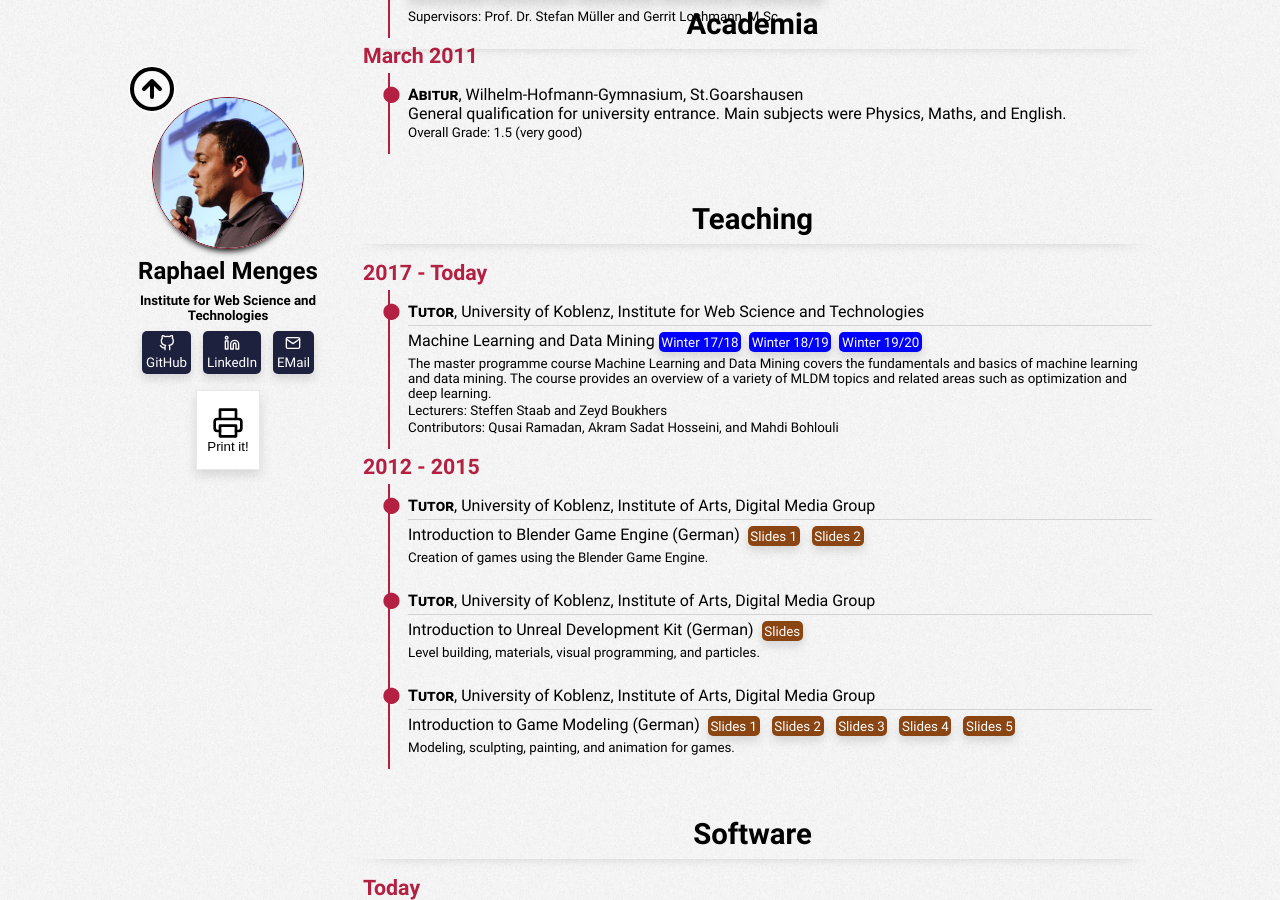
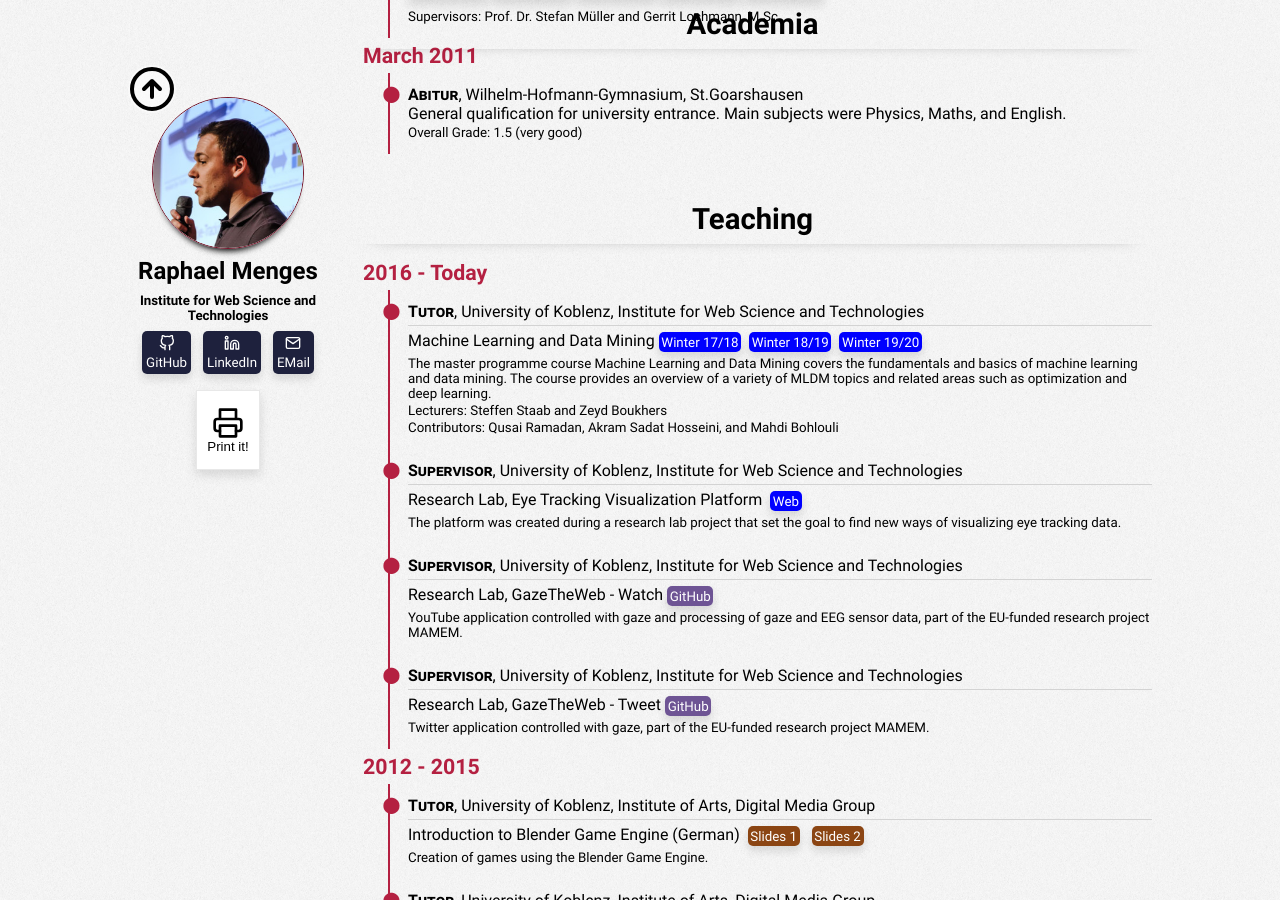
Before and after one commit to raphaelmenges/raphaelmenges.github.io, a Jekyll site: the page built from index.html, in a window 1280 px wide and 900 px high, scrolled down 2325 px. Built offline with Jekyll 4.4.1, drawn with Linux system fonts in a browser that asks for light colours; some of the changed text lies outside the part shown.

Commit message:
More teaching.

```diff
--- a/_includes/home/jobs.html
+++ b/_includes/home/jobs.html
@@ -32,7 +32,7 @@
 	</li>
 </ol>
 
-<h3>Winter Terms 2013 - 2015</h3>
+<h3>November 2013 - February 2015</h3>
 <ol>
 	<li>
 		<div><strong style='font-variant: small-caps'>Student Assistant</strong>, University of Koblenz, Institute for Web Science and Technologies</div>
--- a/_includes/home/teaching.html
+++ b/_includes/home/teaching.html
@@ -1,6 +1,6 @@
 <div class='timeline'>
 
-<h3>2017 - Today</h3>
+<h3>2016 - Today</h3>
 <ol>
 	<li>
 		<div><strong style='font-variant: small-caps'>Tutor</strong>, University of Koblenz, Institute for Web Science and Technologies</div>
@@ -8,6 +8,22 @@
 		<div class='abstract'>The master programme course Machine Learning and Data Mining covers the fundamentals and basics of machine learning and data mining. The course provides an overview of a variety of MLDM topics and related areas such as optimization and deep learning.</div>
 		<div class='note'>Lecturers: Steffen Staab and Zeyd Boukhers</div>
 		<div class='note'>Contributors: Qusai Ramadan, Akram Sadat Hosseini, and Mahdi Bohlouli</div>
+	</li>
+
+	<li>
+		<div><strong style='font-variant: small-caps'>Supervisor</strong>, University of Koblenz, Institute for Web Science and Technologies</div>
+		<div class='title'>Research Lab, Eye Tracking Visualization Platform <a class='web' href='http://eyevis.west.uni-koblenz.de/'>Web</a></div>
+		<div class='abstract'>The platform was created during a research lab project that set the goal to find new ways of visualizing eye tracking data.</div>
+	</li>
+	<li>
+		<div><strong style='font-variant: small-caps'>Supervisor</strong>, University of Koblenz, Institute for Web Science and Technologies</div>
+		<div class='title'>Research Lab, GazeTheWeb - Watch<a class='github' href='https://github.com/MAMEM/GazeTheWeb/tree/master/Watch'>GitHub</a></div>
+		<div class='abstract'>YouTube application controlled with gaze and processing of gaze and EEG sensor data, part of the EU-funded research project MAMEM.</div>
+	</li>
+	<li>
+		<div><strong style='font-variant: small-caps'>Supervisor</strong>, University of Koblenz, Institute for Web Science and Technologies</div>
+		<div class='title'>Research Lab, GazeTheWeb - Tweet<a class='github' href='https://github.com/MAMEM/GazeTheWeb/tree/master/Tweet'>GitHub</a></div>
+		<div class='abstract'>Twitter application controlled with gaze, part of the EU-funded research project MAMEM.</div>
 	</li>
 </ol>
 
```
